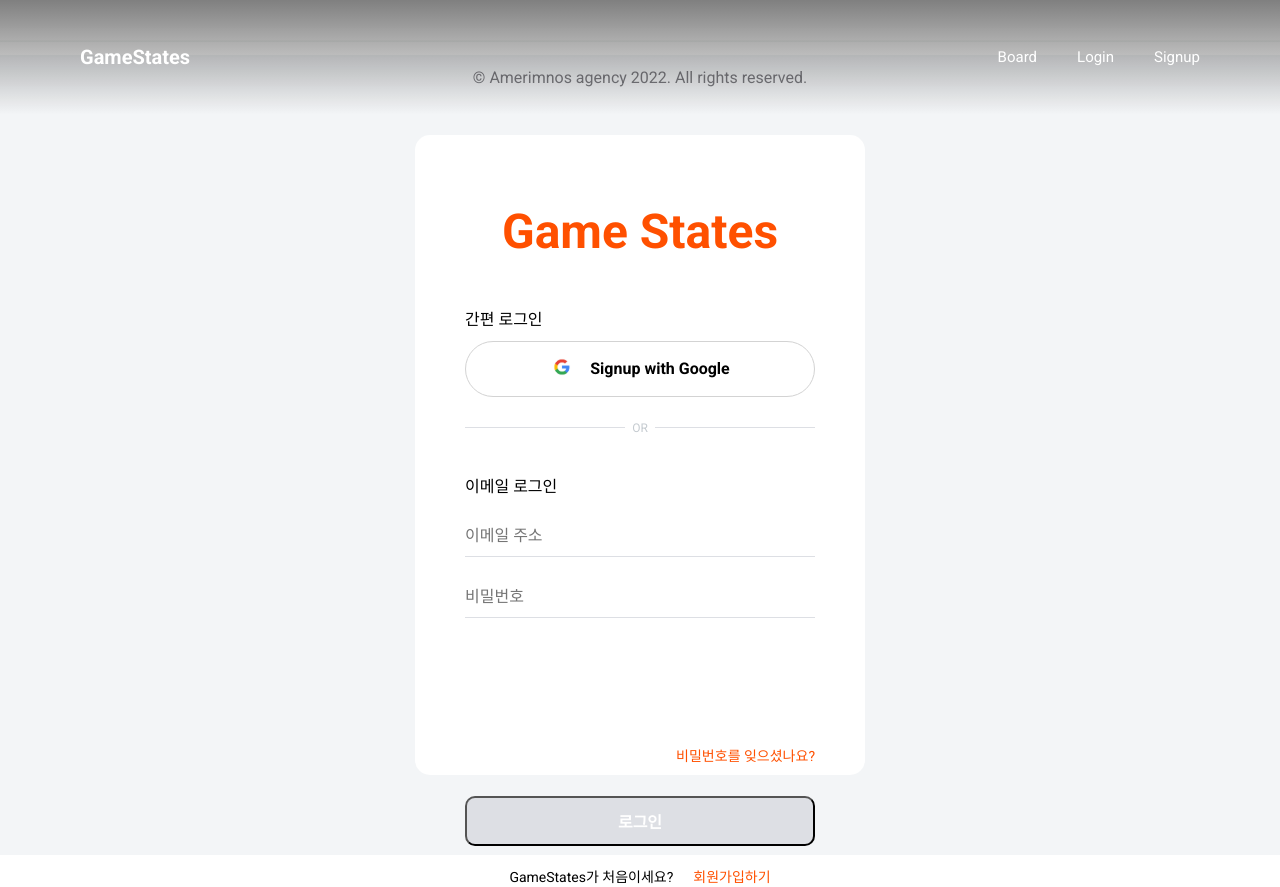
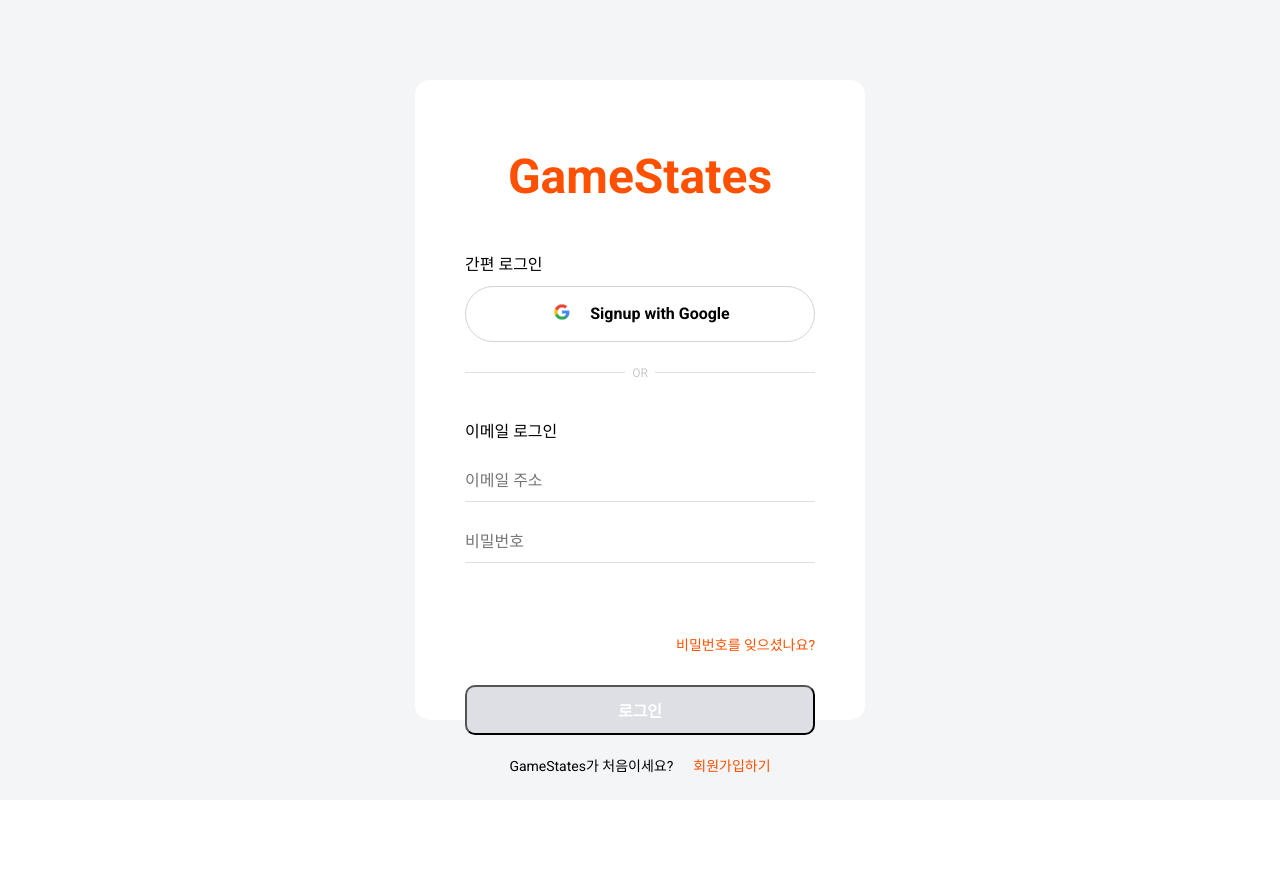
Before and after one commit to codestates/GameStates, a React (Create React App) app in the folder client/: page /login in a window 1280 px wide. After the commit the page ends 805 px from the top, so only its background shows below. Built offline with nearby package versions, Linux system fonts and the light colour scheme.

Commit message:
[client] 수정: login.js/signup.js

```diff
--- a/client/src/App.js
+++ b/client/src/App.js
@@ -1,6 +1,8 @@
 /* eslint-disable import/no-unresolved */
 import './App.css';
 import { Route, Routes } from 'react-router-dom';
+import { useEffect, useState } from 'react';
+import axios from 'axios';
 import Signup from './components/Signup';
 import Footer from './components/Footer';
 import Header from './components/Header';
@@ -12,6 +14,29 @@
 import './scss/style.scss';
 
 function App() {
+	const [isLogin, setIsLogin] = useState(false);
+	const [accessToken, setAccessToken] = useState('');
+
+	useEffect(() => {
+		const url = new URL(window.location.href);
+		const authorization = url.searchParams.get('code');
+		if (authorization) {
+			google(authorization);
+		}
+	}, []);
+
+	function google(authorizationCode) {
+		axios
+			.post('http://localhost:4000/auth/google/callback', null, {
+				headers: {
+					authorization: authorizationCode,
+				},
+				withCredentials: true,
+			})
+			.then((result) => console.log(result));
+		// 액세스 토큰을 받아온다.
+	}
+
 	return (
 		<div>
 			<Header />
--- a/client/src/components/Login.js
+++ b/client/src/components/Login.js
@@ -1,5 +1,5 @@
 import { useState } from 'react';
-import { Link } from 'react-router-dom';
+import { useNavigate, Link } from 'react-router-dom';
 import axios from 'axios';
 
 function Login() {
@@ -7,45 +7,89 @@
 		email: '',
 		password: '',
 	});
-	const [EmptyErrorMessage, setEmptyErrorMessage] = useState('');
-	const [invalidErroMessage, setInvalidErrorMessage] = useState('');
+	const navigate = useNavigate();
+	const [errorMessage, setErrorMessage] = useState('');
+	// const [invalidErroMessage, setInvalidErrorMessage] = useState('');
 	const handleInputValue = (key) => (e) => {
 		setLoginInfo({ ...loginInfo, [key]: e.target.value });
 	};
 
+	const handleAuthLogin = () => {
+		window.location.assign(
+			`https://accounts.google.com/o/oauth2/v2/auth?scope=
+			https://www.googleapis.com/auth/userinfo.email+https://www.googleapis.com/auth/userinfo.profile
+			&access_type=offline&response_type=code&state=state_parameter_passthrough_value&
+			redirect_uri=${process.env.REACT_APP_GOOGLE_REDIRECT}&client_id=${process.env.REACT_APP_GOOGLE_CLIENT_ID}`,
+		);
+	};
+
+	// const handleLogin = () => {
+	// 	const { email, password } = loginInfo;
+	// 	if (!email || !password) {
+	// 		setErrorMessage('이메일과 비밀번호를 입력하세요');
+	// 	} else {
+	// 		axios
+	// 			.post(
+	// 				'http://localhost:4000/auth/login',
+	// 				{
+	// 					...loginInfo,
+	// 				},
+	// 				{
+	// 					withCredentials: true,
+	// 				},
+	// 			)
+	// 			.then((res) => {
+	// 				if (res.data.message === '잘못된 정보를 입력하였습니다.') {
+	// 					setErrorMessage(
+	// 						'ID가 존재하지 않거나 비밀번호가 일치하지 않습니다 다시 시도해주세요',
+	// 					);
+	// 				}
+	// 				navigate('/');
+	// 			});
+	// 	}
+	// };
+
 	const handleLogin = () => {
 		const { email, password } = loginInfo;
 		if (!email || !password) {
-			setEmptyErrorMessage('이메일과 비밀번호를 입력하세요');
-		} else if (loginInfo.email !== email || loginInfo.password !== password) {
-			setInvalidErrorMessage(
-				'ID가 존재하지 않거나 비밀번호가 일치하지 않습니다 다시 시도해주세요',
-			);
-		} else {
-			axios
-				.post(
-					'http://localhost:4000/auth/login',
-					{
-						...loginInfo,
-					},
-					{
-						withCredentials: true,
-					},
-				)
-				.then((response) => {
-					console.log('로그인 성공');
-				});
+			setErrorMessage('이메일과 비밀번호를 입력하세요');
+			return;
 		}
+		axios
+			.post(
+				'http://localhost:4000/auth/login',
+				{ email, password },
+				{ withCredentials: true },
+			)
+			.then((result) => {
+				console.log(result);
+				if (result.data.message === '잘못된 정보를 입력하였습니다.') {
+					setErrorMessage(
+						'ID가 존재하지 않거나 비밀번호가 일치하지 않습니다 다시 시도해주세요',
+					);
+				} else {
+					navigate('/');
+				}
+			})
+			.catch((err) => {
+				console.log(err);
+			});
 	};
 
 	return (
 		<div className="modal-container">
 			<div className="modal-view-container">
 				<div className="modal-view-header">
-					<div className="modal-view_logo">Game States</div>
+					<Link to="/">
+						<div className="modal-view_logo">GameStates</div>
+					</Link>
 					<div className="modal-view_body">
 						<div className="simpleLogin_title">간편 로그인</div>
-						<button className="simpleLogin_button" type="button">
+						<button
+							className="simpleLogin_button"
+							type="button"
+							onClick={handleAuthLogin}
+						>
 							<span className="google-button_inner">
 								<img
 									src={`${process.env.PUBLIC_URL}/img/google.jpeg`}
@@ -68,12 +112,7 @@
 								placeholder="비밀번호"
 								onChange={handleInputValue('password')}
 							/>
-							<div className="user-info-empty_alert-box">
-								{EmptyErrorMessage}
-							</div>
-							<div className="user-info-invalid_alert-box">
-								{invalidErroMessage}
-							</div>
+							<div className="user-info-empty_alert-box">{errorMessage}</div>
 						</form>
 						<span className="user_find-pw-btn">
 							<Link to="/mypage">
--- a/client/src/components/Signup.js
+++ b/client/src/components/Signup.js
@@ -65,7 +65,7 @@
 		const password = userPassword;
 		const nickname = userNickname;
 
-		if (userEmail === '' || userPassword === '' || userNickname === '') {
+		if (!userEmail || !userPassword || !userNickname) {
 			setErrorMessage('모든 항목은 필수입니다.');
 		} else {
 			axios
@@ -80,10 +80,7 @@
 						withCredentials: true,
 					},
 				)
-				.then((response) => {
-					// setErrorMessage(response.data);
-					navigate('/');
-				});
+				.then(() => navigate('/login'));
 		}
 	};
 
@@ -91,7 +88,9 @@
 		<div className="modal-container">
 			<div className="modal-view">
 				<div className="modal-view_header">
-					<div className="modal-view_logo">Game States</div>
+					<Link to="/">
+						<div className="modal-view_logo">GameStates</div>
+					</Link>
 				</div>
 				<div className="modal-view_body">
 					<div className="signup_title">회원가입</div>
--- a/client/src/scss/_login.scss
+++ b/client/src/scss/_login.scss
@@ -6,6 +6,8 @@
   height: 100vh;
   width: 100vw;
   background-color: #f3f5f7;
+  z-index: 100;
+  top: 0;
   .modal-view-container {
     width: 450px;
     height: 80vh;
@@ -163,7 +165,7 @@
         line-height: 20px;
         color: #ff5000;
         float: right;
-        margin-top: 20px;
+        margin-top: 10px;
       }
       .btn-container {
         text-align: center;
--- a/client/src/scss/_signup.scss
+++ b/client/src/scss/_signup.scss
@@ -6,6 +6,8 @@
   height: 100vh;
   width: 100vw;
   background-color: #f3f5f7;
+  z-index: 100;
+  top: 0;
   .modal-view {
     width: 610px;
     height: 90vh;
@@ -21,7 +23,6 @@
         text-align: center;
         color: #ff5000;
         font-weight: bold;
-        font-family: 'Jua', sans-serif;
       }
     }
     .modal-view_body {
```
Also changed, not shown: 1 other file (tests, documents, lock files or other folders).
